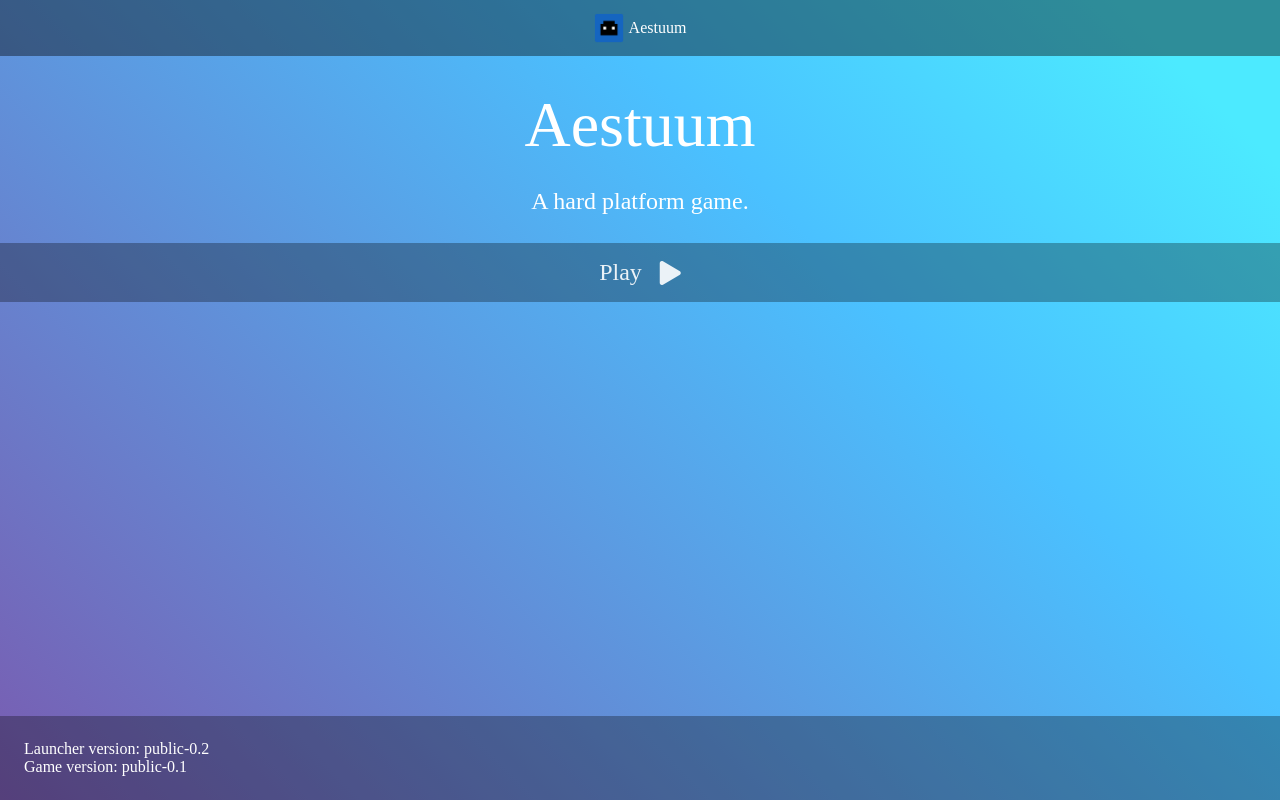
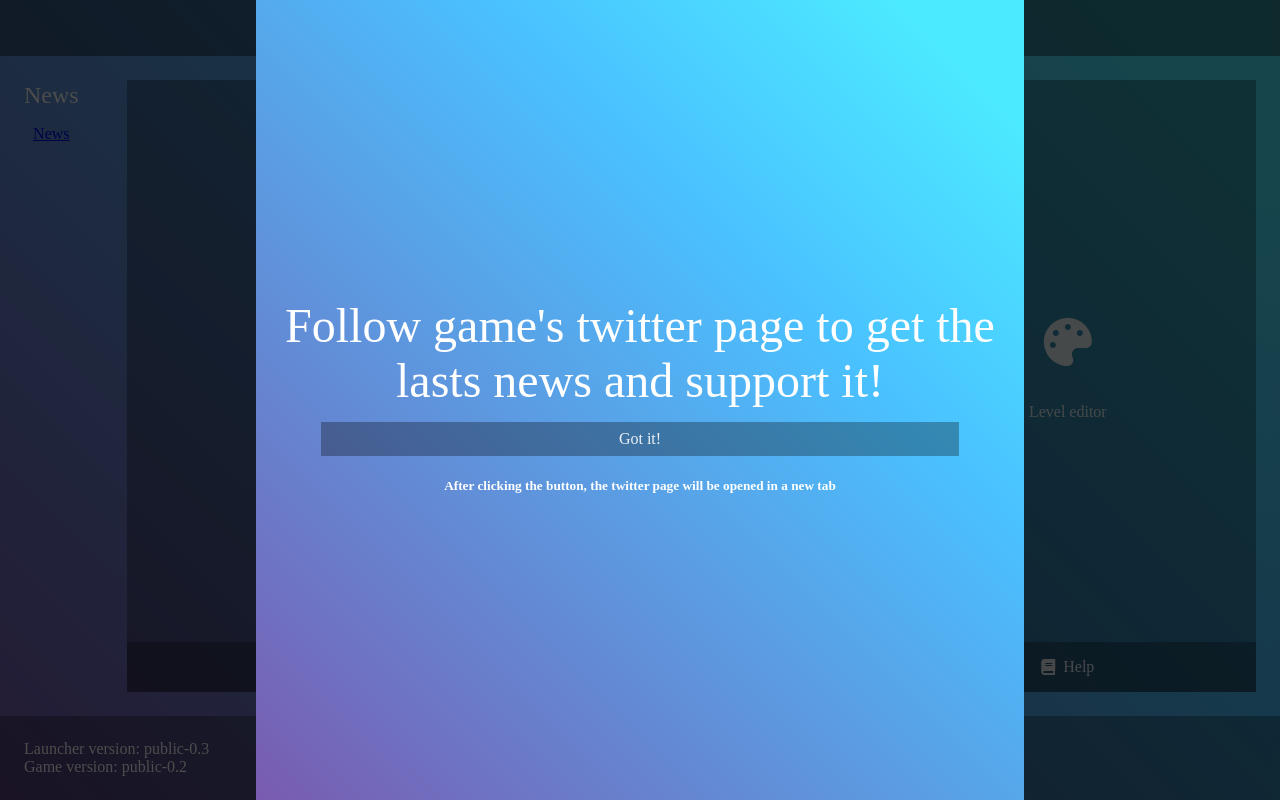
Before and after one commit to Iridum/Aestuum, a plain HTML site: page index.html in a window 1280 px wide. Drawn offline with nearby package versions, Linux system fonts and the light colour scheme.

Commit message:
Add files via upload

```diff
--- a/css/slime-0.1.0.css
+++ b/css/slime-0.1.0.css
@@ -42,12 +42,12 @@ body.sl-app {
 /* Containers */
 .sl-flex-container {
     display: flex;
-    flex: 1;
+    flex: 1 0 !important;
 }
 
 .sl-flex-box {
     display: flex;
-    flex: 0 0 auto;
+    flex: 0 0 auto !important;
 }
 
 .sl-flex-box.sl-flex-card {
@@ -153,21 +153,16 @@ body.sl-app {
     filter: progid: DXImageTransform.Microsoft.gradient(startColorstr='#795bb0', endColorstr='#4ceaff', GradientType=1);
 }
 
-.sl-background-transparent-dark-3 {
-    background-color: rgba(0, 0, 0, 0.3);
-}
-
-.sl-background-green {
-    background-color: #4CAF50 !important;
-}
-
-.sl-background-blue {
-    background-color: #2196F3;
-}
-
+.sl-background-transparent-dark-3 { background-color: rgba(0, 0, 0, 0.3); }
+.sl-background-transparent-dark-5 { background-color: rgba(0, 0, 0, 0.5); }
+.sl-background-transparent-dark-7 { background-color: rgba(0, 0, 0, 0.7); }
 .sl-background-red { background-color: #F44336; }
+.sl-background-red-transparent-5 { background-color: rgba(244,67,54, 0.5); }
+.sl-background-red-transparent-7 { background-color: rgba(244,67,54, 0.7); }
 .sl-background-orange { background-color: #FF9800; }
 .sl-background-orange-deep { background-color: #FF5722; }
+.sl-background-green { background-color: #4CAF50 }
+.sl-background-blue { background-color: #2196F3; }
 
 
 
@@ -259,7 +254,9 @@ p {
 
 /* Paddings */
 .sl-p-y-2 { padding-top: 8px; padding-bottom: 8px; }
+.sl-p-y-3 { padding-top: 16px; padding-bottom: 16px; }
 .sl-p-a-4 { padding: 24px; }
+.sl-p-x-0 { padding-left: 0; padding-right: 0; }
 .sl-p-x-6 { padding-left: 64px; padding-right: 64px; }
 
 /***
--- a/index.html
+++ b/index.html
@@ -19,6 +19,46 @@ and open the template in the editor.
         <link rel="stylesheet" type="text/css" href="css/slime-0.1.0.css">
         <link rel="stylesheet" type="text/css" href="css/aestuum.css">
         <link rel="stylesheet" href="https://use.fontawesome.com/releases/v5.0.13/css/all.css" integrity="sha384-DNOHZ68U8hZfKXOrtjWvjxusGo9WQnrNx2sqG0tfsghAvtVlRW3tvkXWZh58N9jp" crossorigin="anonymous">
+
+        <style>
+        .overlay {
+            height: 100%;
+            width: 100%;
+            display: none;
+            position: fixed;
+            z-index: 1;
+            top: 0;
+            left: 0;
+        }
+
+        .overlay-content {
+            position: relative;
+            top: 25%;
+            width: 100%;
+            text-align: center;
+            margin-top: 30px;
+        }
+
+        .overlay a:hover, .overlay a:focus {
+            color: #f1f1f1;
+        }
+
+        .overlay .closebtn {
+            position: absolute;
+            top: 20px;
+            right: 45px;
+            font-size: 60px;
+        }
+
+        @media screen and (max-height: 450px) {
+          .overlay a {font-size: 20px}
+          .overlay .closebtn {
+            font-size: 40px;
+            top: 15px;
+            right: 35px;
+          }
+        }
+        </style>
     </head>
     <body class="sl-app sl-background-gradient" style="transition: all 500ms;">
         <nav class="sl-flex-nav">
@@ -28,40 +68,75 @@ and open the template in the editor.
             </a>
         </nav>
 
-        <div class="sl-flex-container sl-flex-h sl-overflow-h">
-            <div class="sl-flex-box sl-flex-card sl-flex-h">
-                <h1 class="sl-text-align-center">Aestuum</h1>
-                <h4 class="sl-text-align-center">A hard platform game.</h4>
+        <div id="myNav" class="overlay sl-background-transparent-dark-7">
+            <div class="sl-flex-box sl-hide-s" style="width: 20%;"></div>
+            <div class="sl-flex-container sl-background-gradient sl-flex-h sl-overflow-h sl-text-align-center sl-flex-align-center sl-flex-align-center-r">
+                <h2>Follow game's twitter page to get the lasts news and support it!</h2>
+                <a href="https://twitter.com/AestuumGame" target="owo" class="sl-flex-box sl-flex-btn sl-background-transparent-dark-3" onclick="closeNav()" style="width: 80%;">Got it!</a>
+                <h5>After clicking the button, the twitter page will be opened in a new tab</h5>
             </div>
+            <div class="sl-flex-box sl-hide-s" style="width: 20%;"></div>
+        </div>
 
-
-            <div class="sl-flex-box sl-flex-align-center sl-flex-align-center-r sl-flex-h">
-                <h4 style="margin: 2px 0 2px 0;">
-                    <a onclick="window.open('game.html','Aestuum','height=600,width=1024'); return false;" class="sl-flex-box sl-flex-card sl-flex-btn sl-background-transparent-dark-3 aestuum-hide-small">
-                        Play&nbsp;&nbsp;&nbsp;<i class="fas fa-play"></i>
-                    </a>
-                    <a onclick="window.open('game.html','Aestuum','height=600,width=1024'); return false;" class="sl-flex-box sl-flex-card sl-flex-btn sl-background-red aestuum-hide-other aestuum-show-small">
-                        Play&nbsp;&nbsp;&nbsp;<i class="fas fa-play"></i><br>
-                    </a>
+        <div class="sl-flex-container sl-flex-w sl-overflow-h">
+            <div class="sl-flex-box sl-text-align-center sl-flex-h sl-p-a-4">
+                <h4 style="margin: 2px 0 16px 0;">
+                    News
                 </h4>
+                <a class="twitter-timeline" href="https://twitter.com/AestuumGame?ref_src=twsrc%5Etfw">News</a> <script async src="https://platform.twitter.com/widgets.js" charset="utf-8"></script>
             </div>
-            <div class="sl-flex-box sl-flex-align-center sl-flex-align-center-r sl-flex-h">
-                <div class="aestuum-hide-other aestuum-show-small sl-background-red sl-p-a-4">
+            <div class="sl-flex-container sl-text-align-center sl-flex-h sl-p-a-4">
+                <div class="sl-flex-box aestuum-hide-other aestuum-show-small sl-background-red-transparent-7 sl-p-a-4" style="margin-bottom: 12px;">
                     Your screen is too small to play the game: The minimum resolution is 1024x600.<br>
-                    You can still play, but expect having some problems.
+                    You can play, but expect having some problems.
+                </div>
+                <div class="sl-flex-container sl-flex-align-center sl-flex-align-center-r sl-flex-w">
+                    <div class="sl-flex-container sl-flex-align-center sl-flex-align-center-r sl-flex-h" style="height: 100%;">
+                        <a onclick="window.open('game.html','Aestuum','height=600,width=1024'); return false;" class="sl-flex-container sl-flex-btn sl-flex-h sl-background-transparent-dark-3" style="padding: 0; width: 100%;">
+                            <h2 style="margin-bottom: 32px;"><i class="fas fa-play"></i></h2>
+                            Adventure
+                        </a>
+                        <a class="sl-flex-box sl-flex-btn sl-p-x-0 sl-p-y-3 sl-flex-w sl-background-transparent-dark-5" style="width: 100%;">
+                            <i class="fas fa-book"></i>&nbsp;&nbsp;Help
+                        </a>
+                    </div>
+                    <div class="sl-flex-container sl-flex-align-center sl-flex-align-center-r sl-flex-h" style="height: 100%;">
+                        <a class="sl-flex-container sl-flex-btn sl-flex-h sl-background-red-transparent-5" style="padding: 0; width: 100%;">
+                            <h2 style="margin-bottom: 32px;"><i class="fas fa-puzzle-piece"></i></h2>
+                            Custom levels
+                        </a>
+                        <a class="sl-flex-box sl-flex-btn sl-p-x-0 sl-p-y-3 sl-flex-w sl-background-red-transparent-7" style="width: 100%;">
+                            <i class="fas fa-book"></i>&nbsp;&nbsp;Help
+                        </a>
+                    </div>
+                    <div class="sl-flex-container sl-flex-align-center sl-flex-align-center-r sl-flex-h" style="height: 100%;">
+                        <a onclick="window.open('game.html?0=0','Aestuum','height=600,width=1024'); return false;" class="sl-flex-container sl-flex-btn sl-flex-h sl-background-transparent-dark-3" style="padding: 0; width: 100%;">
+                            <h2 style="margin-bottom: 32px;"><i class="fas fa-palette"></i></h2>
+                            Level editor
+                        </a>
+                        <a class="sl-flex-box sl-flex-btn sl-p-x-0 sl-p-y-3 sl-flex-w sl-background-transparent-dark-5" style="width: 100%;" href="https://twitter.com/AestuumGame/status/1011577666271576064">
+                            <i class="fas fa-book"></i>&nbsp;&nbsp;Help
+                        </a>
+                    </div>
                 </div>
             </div>
+        </div>
+    <div id="game-level-menu" class="sl-flex-box sl-flex-h sl-background-transparent-dark-3 sl-p-a-4">
+        Launcher version: public-0.3<br>
+        Game version: public-0.2
+    </div>
+    <script src="https://code.jquery.com/jquery-3.3.1.min.js" integrity="sha256-FgpCb/KJQlLNfOu91ta32o/NMZxltwRo8QtmkMRdAu8=" crossorigin="anonymous"></script>
+    <script src="https://cdnjs.cloudflare.com/ajax/libs/popper.js/1.12.9/umd/popper.min.js" integrity="sha384-ApNbgh9B+Y1QKtv3Rn7W3mgPxhU9K/ScQsAP7hUibX39j7fakFPskvXusvfa0b4Q" crossorigin="anonymous"></script>
+    <script>
+        function openNav() {
+            document.getElementById("myNav").style.display = "flex";
+        }
 
+        function closeNav() {
+            document.getElementById("myNav").style.display = "none";
+        }
 
-
-        </div>
-        <div id="game-level-menu" class="sl-flex-box sl-flex-h sl-background-transparent-dark-3 sl-p-a-4">
-            Launcher version: public-0.2<br>
-            Game version: public-0.1
-        </div>
-
-        <script src="https://code.jquery.com/jquery-3.3.1.min.js" integrity="sha256-FgpCb/KJQlLNfOu91ta32o/NMZxltwRo8QtmkMRdAu8=" crossorigin="anonymous"></script>
-        <script src="https://cdnjs.cloudflare.com/ajax/libs/popper.js/1.12.9/umd/popper.min.js" integrity="sha384-ApNbgh9B+Y1QKtv3Rn7W3mgPxhU9K/ScQsAP7hUibX39j7fakFPskvXusvfa0b4Q" crossorigin="anonymous"></script>
-
+        openNav();
+    </script>
 </body>
 </html>
```
